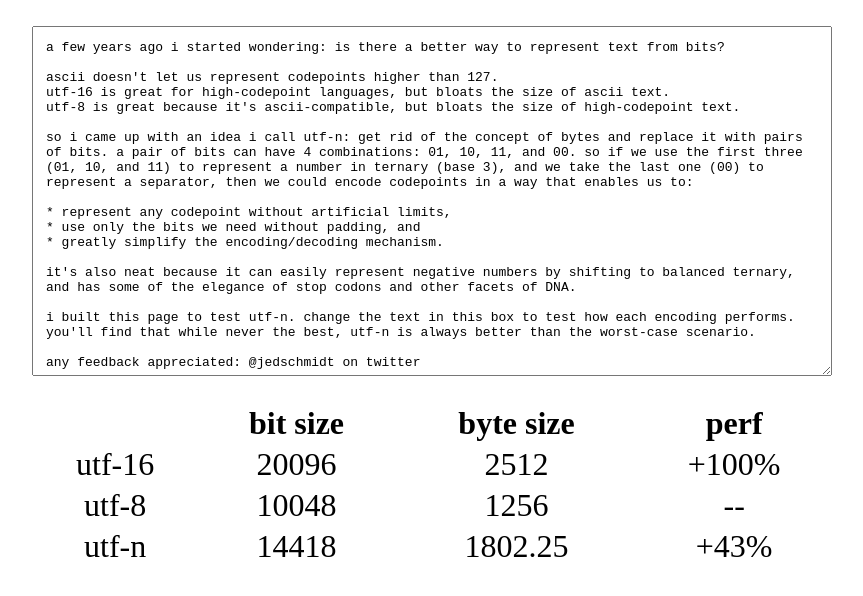
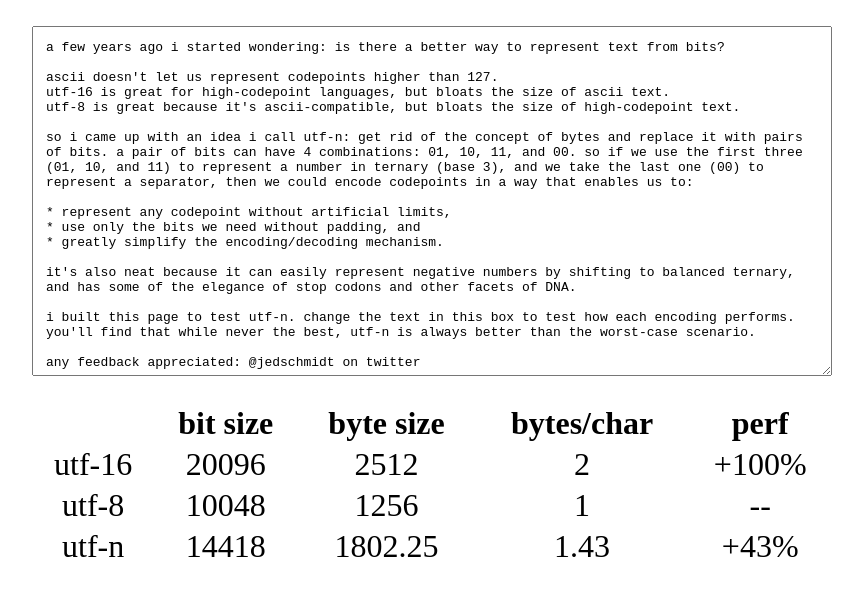
Before and after one commit to jed/utfn, a plain HTML site: page index.html in a window 1280 px wide. Shown: the whole page, without its empty margins (208-1071 px from the left). Drawn offline with Linux system fonts and the light colour scheme.

Commit message:
added bytes/char

```diff
--- a/index.html
+++ b/index.html
@@ -52,24 +52,28 @@ any feedback appreciated: @jedschmidt on twitter
         <th></th>
         <th>bit size</th>
         <th>byte size</th>
+        <th>bytes/char</th>
         <th>perf</th>
       </tr>
       <tr>
         <td>utf-16</td>
         <td id="utf16bit">0</td>
         <td id="utf16byte">0</td>
+        <td id="utf16per">0</td>
         <td id="utf16rank">--</td>
       </tr>
       <tr>
         <td>utf-8</td>
         <td id="utf8bit">0</td>
         <td id="utf8byte">0</td>
+        <td id="utf8per">0</td>
         <td id="utf8rank">--</td>
       </tr>
       <tr>
         <td>utf-n</td>
         <td id="utfnbit">0</td>
         <td id="utfnbyte">0</td>
+        <td id="utfnper">0</td>
         <td id="utfnrank">--</td>
       </tr>
     </table>
@@ -102,6 +106,10 @@ any feedback appreciated: @jedschmidt on twitter
         utf16byte = document.getElementById( "utf16byte" ),
         utfnbyte = document.getElementById( "utfnbyte" ),
 
+        utf8per = document.getElementById( "utf8per" ),
+        utf16per = document.getElementById( "utf16per" ),
+        utfnper = document.getElementById( "utfnper" ),
+
         utf8rank = document.getElementById( "utf8rank" ),
         utf16rank = document.getElementById( "utf16rank" ),
         utfnrank = document.getElementById( "utfnrank" );
@@ -109,6 +117,7 @@ any feedback appreciated: @jedschmidt on twitter
       textfield.onkeydown = textfield.onkeyup = window.onload = function() {
         var
           val = textfield.value,
+          len = val.length,
           utf8 = utf8length( val ),
           utf16 = utf16length( val ),
           utfn = utfnlength( val ),
@@ -121,6 +130,10 @@ any feedback appreciated: @jedschmidt on twitter
         utf8byte.innerHTML = utf8 / 8;
         utf16byte.innerHTML = utf16 / 8;
         utfnbyte.innerHTML = utfn / 8;
+
+        utf8per.innerHTML = Math.round( ( 100 * utf8 ) / ( len * 8 ) ) / 100;
+        utf16per.innerHTML = Math.round( ( 100 * utf16 ) / ( len * 8 ) ) / 100;
+        utfnper.innerHTML = Math.round( ( 100 * utfn ) / ( len * 8 ) ) / 100;
 
         utf8rank.innerHTML = utf8 == min
           ? "--"
```
